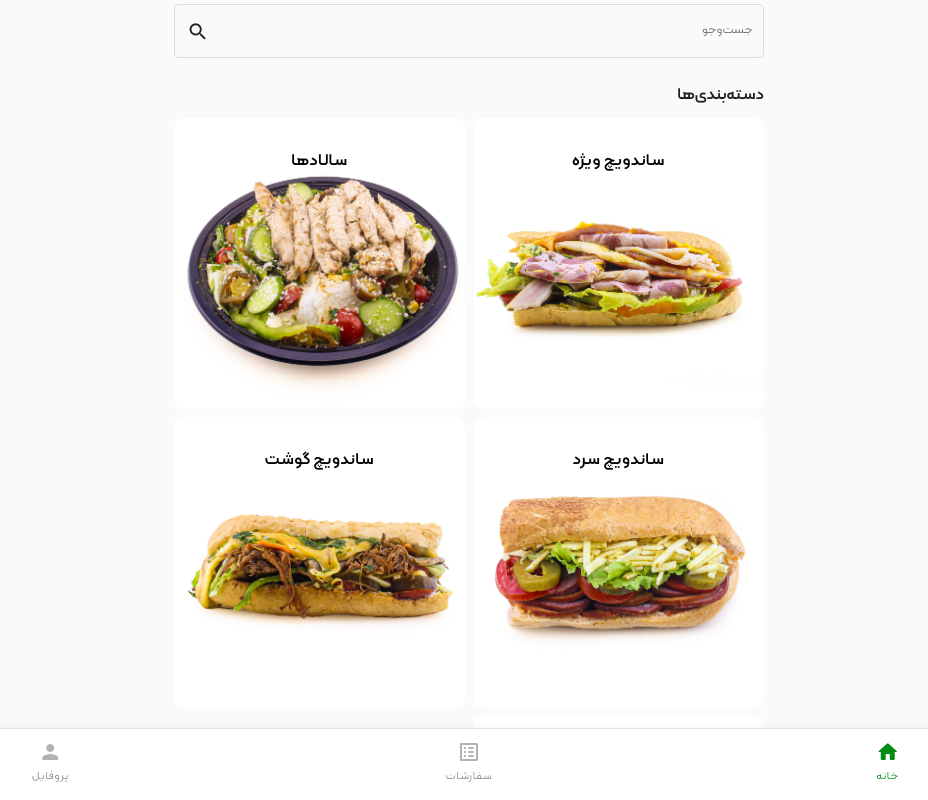
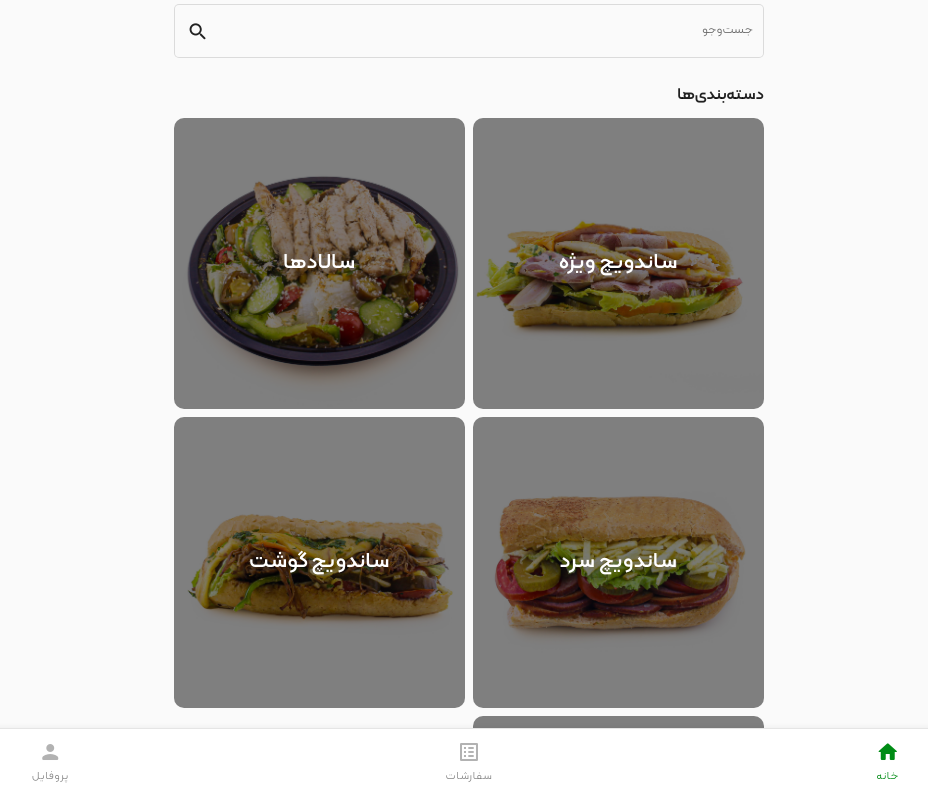
Before and after one commit to amirmfallah/mobydick-app-frontend, an Angular app: page /search in a window 1280 px wide. Shown: the whole page, without its empty margins (290-1218 px from the left). Built offline with nearby package versions, Linux system fonts and the light colour scheme.

Commit message:
[fix] minor fixes

```diff
--- a/src/app/categorypage/categorypage.component.html
+++ b/src/app/categorypage/categorypage.component.html
@@ -1,14 +1,9 @@
-<div class="container">
+<div class="container h-100 overflow-auto">
   <div class="content overflow-auto">
     <h2 class="title my-3">ساندویچ ویژه</h2>
 
-    <app-favourite-item
-      *ngFor="let item of items"
-      [image]="item.image"
-      [title]="item.title"
-      [description]="item.description"
-      [price]="item.price"
-    ></app-favourite-item>
+    <app-favourite-item *ngFor="let item of items" [image]="item.image" [title]="item.title"
+      [description]="item.description" [price]="item.price"></app-favourite-item>
   </div>
 
   <app-bottom-nav-spacing></app-bottom-nav-spacing>
--- a/src/app/ui-kit/bottom-tab/bottom-tab.component.scss
+++ b/src/app/ui-kit/bottom-tab/bottom-tab.component.scss
@@ -2,7 +2,7 @@
   width: 100%;
   position: absolute;
   bottom: 0;
-  z-index: 1;
+  z-index: 1000;
   box-shadow: 0px -2px 4px rgba(0, 0, 0, 0.04),
     inset 0px 1px 0px rgba(0, 0, 0, 0.1);
   padding: 12px;
--- a/src/app/ui-kit/carousel/carousel.component.html
+++ b/src/app/ui-kit/carousel/carousel.component.html
@@ -9,11 +9,11 @@
   </ngb-carousel>
 
   <button mat-icon-button (click)="goToNext()" class="next-btn">
-    <mat-icon fontSet="material-icons-round">chevron_right</mat-icon>
+    <mat-icon class="nav-btn" fontSet="material-icons-round">chevron_right</mat-icon>
   </button>
 
   <button mat-icon-button (click)="getToPrev()" class="prev-btn">
-    <mat-icon fontSet="material-icons-round">chevron_left</mat-icon>
+    <mat-icon class="nav-btn" fontSet="material-icons-round">chevron_left</mat-icon>
   </button>
 
 </div>
--- a/src/app/ui-kit/carousel/carousel.component.scss
+++ b/src/app/ui-kit/carousel/carousel.component.scss
@@ -49,6 +49,7 @@ ngb-carousel {
 }
 img {
   object-fit: cover;
+  border: solid 1px rgb(197, 197, 197);
 }
 .carousel-container {
   position: relative;
@@ -67,3 +68,8 @@ img {
     transform: translate(0, -20px);
   }
 }
+
+.nav-btn {
+  color: black;
+  text-shadow: rgb(0, 0, 0) 1px 0 10px !important;
+}
--- a/src/app/ui-kit/search-item/search-item.component.html
+++ b/src/app/ui-kit/search-item/search-item.component.html
@@ -1,4 +1,5 @@
 <div class="search-item">
+  <div class="blur"></div>
   <img [src]="image" matRipple="true" matRippleColor="white" />
   <p>{{ title }}</p>
 </div>
--- a/src/app/ui-kit/search-item/search-item.component.scss
+++ b/src/app/ui-kit/search-item/search-item.component.scss
@@ -1,3 +1,10 @@
+@import "../../ui-kit/styles/themes/md-light/colors.scss";
+
+$primary: map-get(
+  $map: $md-primary-palette,
+  $key: 700,
+);
+
 .search-item {
   position: relative;
   padding: 0;
@@ -7,16 +14,28 @@
 p {
   font-style: normal;
   font-weight: bold;
-  font-size: 20px;
+  font-size: 26px;
   text-align: center;
+  line-height: 30px;
   letter-spacing: 0.4;
   position: absolute;
-  color: #000;
+  color: rgb(255, 255, 255);
   right: 50%;
-  top: 15%;
+  top: 50%;
   transform: translate(50%, -50%);
+  z-index: 3;
 }
+
 img {
+  width: 100%;
   border-radius: 10px;
+}
+
+.blur {
+  position: absolute;
+  z-index: 2;
+  height: 100%;
   width: 100%;
+  background-color: rgba($color: #000000, $alpha: 0.5);
+  border-radius: 10px;
 }
```
